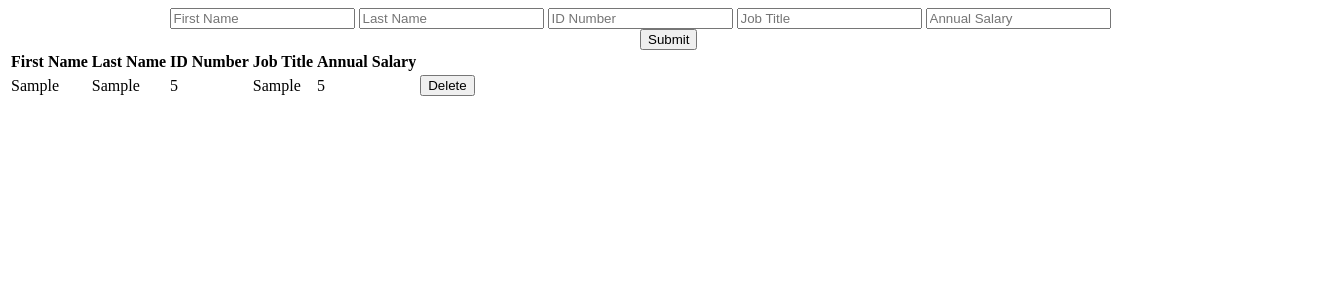
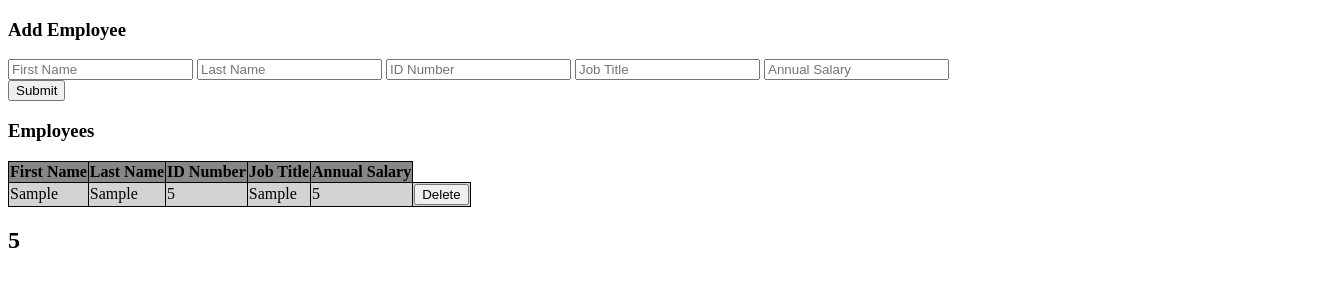
Before and after one commit to s-mahler/jquery-salary-calculator, a plain HTML site: page index.html in a window 1280 px wide. Both pictures are taken after typing "Sample", "Sample", "5", "Sample", "5" into the empty fields and a click on the button "Submit". Shown: the whole page, 1329 px wide, since content can reach past the window. Drawn offline with Linux system fonts and the light colour scheme.

Commit message:
sum salary functionality

```diff
--- a/index.html
+++ b/index.html
@@ -9,6 +9,7 @@
     <link rel="stylesheet" href="styles.css"/>
 </head>
 <body>
+    <h3>Add Employee</h3>
     <div id="inputs">
         <input type="text" id="firstNameIn" placeholder="First Name"/>
         <input type="text" id="lastNameIn" placeholder="Last Name"/>
@@ -17,6 +18,7 @@
         <input type="number" id="annualSalaryIn" placeholder="Annual Salary"/>
     </div>
     <button id="submitForm">Submit</button>
+    <h3>Employees</h3>
     <div id="outputs">
         <table id="employeeOut">
             <tr>
@@ -29,6 +31,7 @@
             <tr id="tableElement">
             </tr>
         </table>
+        <h2 id="sum"></h2>
     </div>
 </body>
 </html>
--- a/scripts.js
+++ b/scripts.js
@@ -14,13 +14,15 @@ function addEmployee () {
         jobTitle: $('#jobTitleIn').val(),
         annualSalary: $('#annualSalaryIn').val()
     };
+
     employeeArray.push(employeeObject);
-    console.log(employeeArray);
+
     $('#firstNameIn').val('');
     $('#lastNameIn').val('');
     $('#idIn').val('');
     $('#jobTitleIn').val('');
     $('#annualSalaryIn').val('');
+
     $('#employeeOut').empty().append(`
         <tr>
             <th>First Name</th>
@@ -30,6 +32,9 @@ function addEmployee () {
             <th>Annual Salary</th>
         </tr>
     `);
+
+    let salarySum = 0;
+
     for (let i = 0; i < employeeArray.length; i++) {
         $('#employeeOut').append(`
         <tr>
@@ -41,5 +46,8 @@ function addEmployee () {
             <td> <button>Delete</button> </td>
         </tr>
         `);
+
+        salarySum += Number(employeeArray[i].annualSalary);
     }
+    $('#sum').empty().append(salarySum);
 }
--- a/styles.css
+++ b/styles.css
@@ -1,8 +1,24 @@
-#submitForm {
-    margin-left: 50%;
-    margin-right: 50%;
+/* #submitForm {
 }
 
 #inputs {
-    text-align: center;
+} */
+
+table {
+    border-collapse: collapse;
 }
+
+th{
+    border: 1px solid black;
+    text-align: left;
+    background-color: #878787;
+}
+
+td{
+    border: 1px solid black;
+    text-align: left;
+}
+
+tr:nth-child(even) {
+    background-color: lightgray;
+}
```
